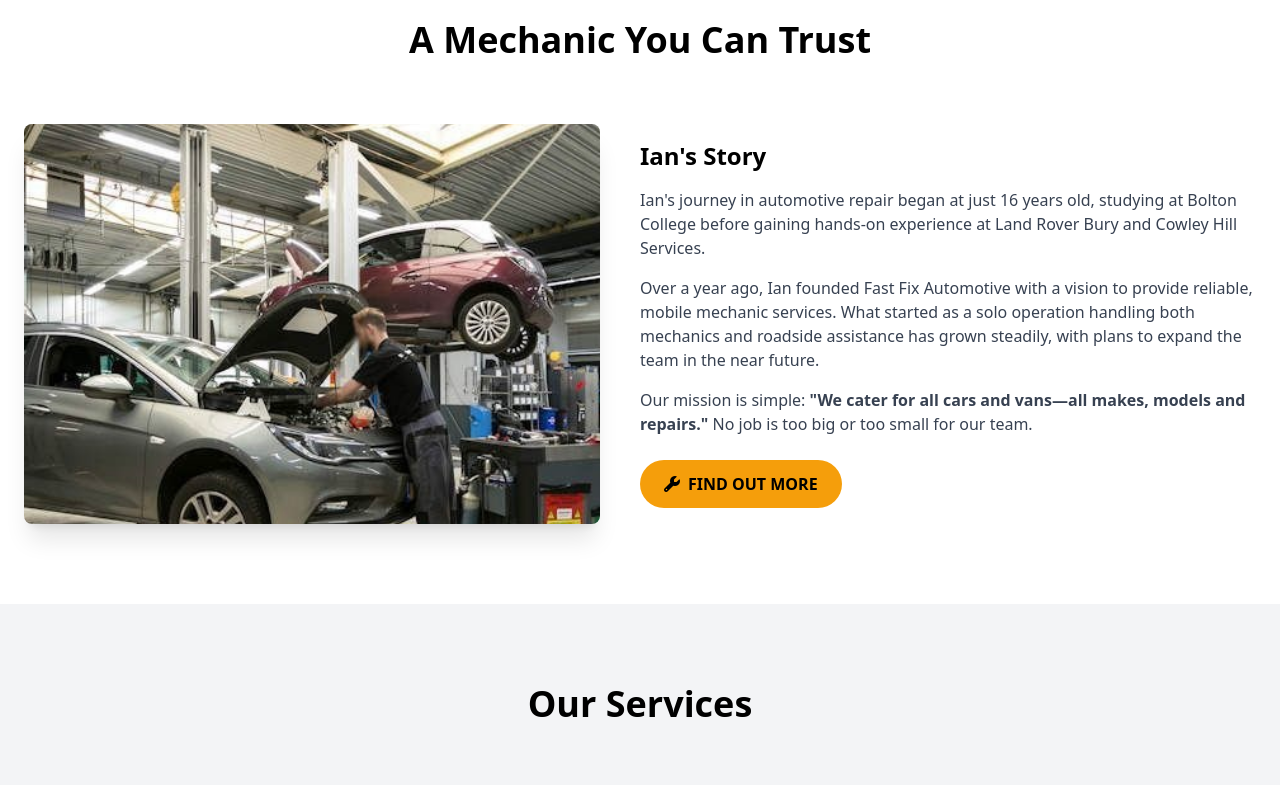
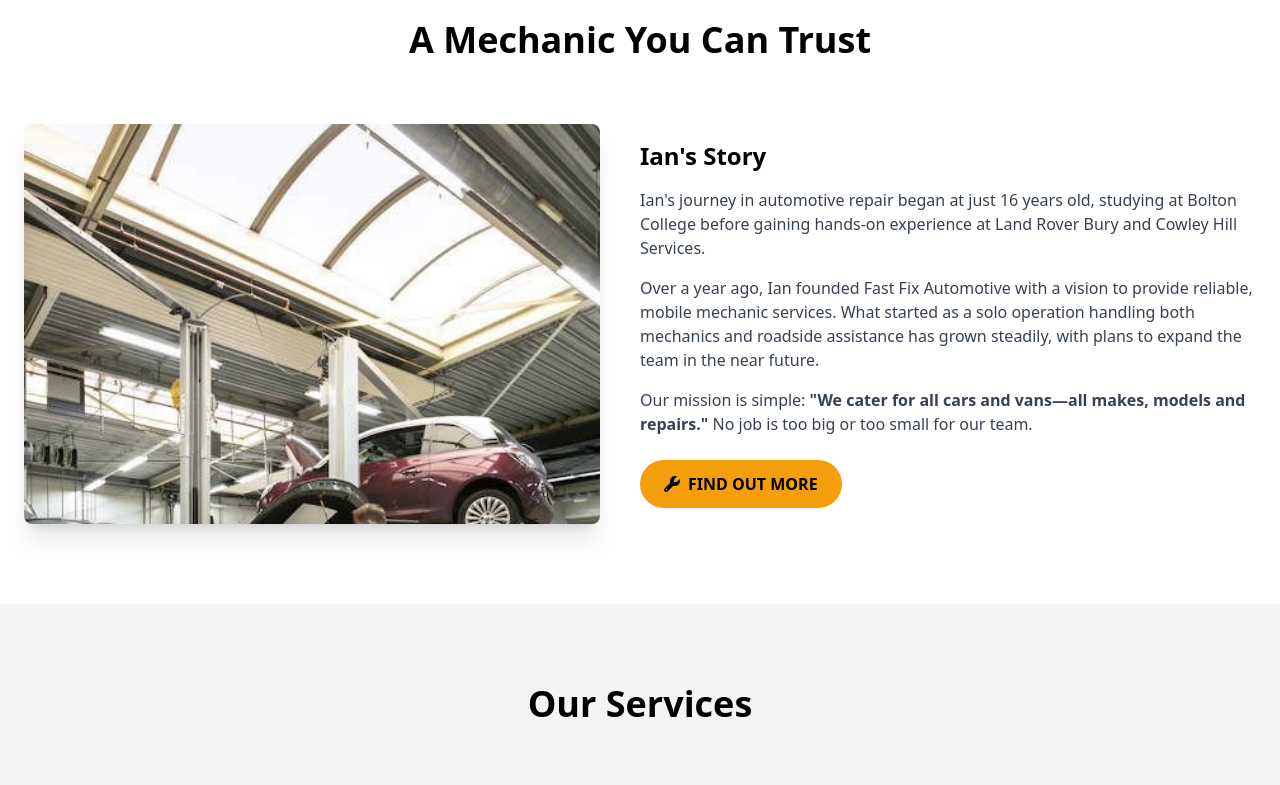
Before and after one commit to lloyd76/FFA, a plain HTML site: page index.html in a window 1280 px wide. Shown: the part 860-1645 px from the top of the page. Drawn offline with nearby package versions, Linux system fonts and the light colour scheme.

Commit message:
Update index.html

```diff
--- a/index.html
+++ b/index.html
@@ -154,10 +154,10 @@
 
         <div class="flex flex-col md:flex-row items-center">
             <div class="md:w-1/2 mb-8 sm:mb-10 md:mb-0 md:pr-8 lg:pr-10">
-                <div class="relative w-full h-[300px] sm:h-[350px] md:h-[400px]">
+                <div class="w-full h-auto max-h-[400px] overflow-hidden rounded-lg shadow-xl">
                     <img src="img/ffaa.jpg"
                          alt="Mechanic working"
-                         class="absolute inset-0 w-full h-full object-cover rounded-lg shadow-xl">
+                         class="w-full h-full object-cover">
                 </div>
             </div>
             <div class="md:w-1/2">
```
